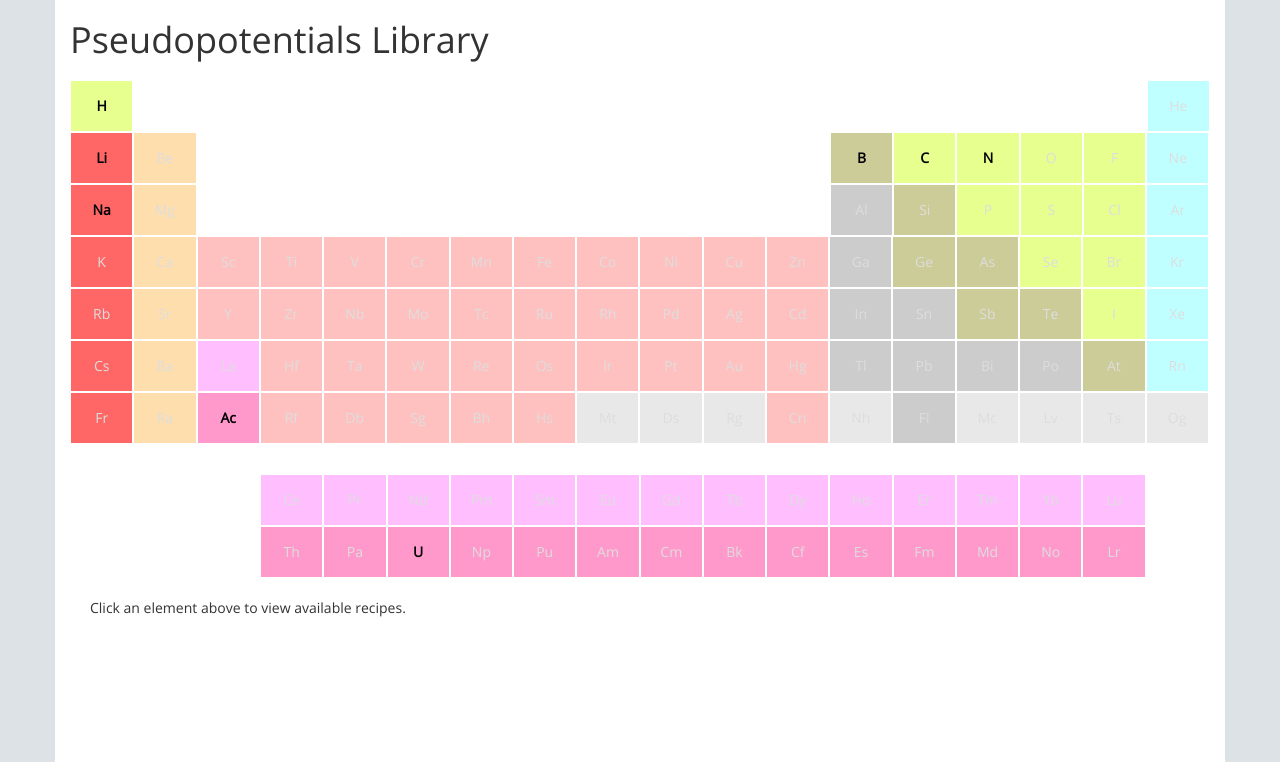
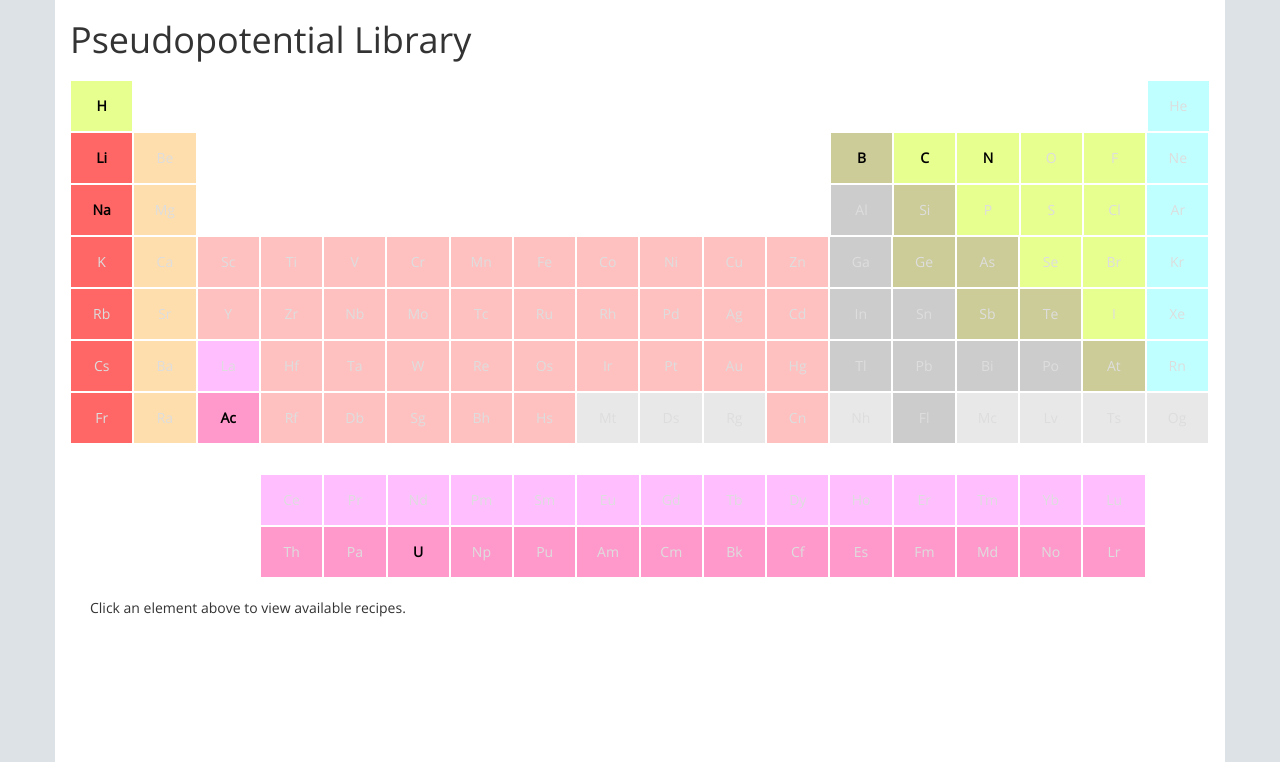
Before and after one commit to QMCPACK/pseudopotentiallibrary, a PHP site: page / in a window 1280 px wide. Shown: the top 762 px of the page. Run offline with PHP 8.4, Linux system fonts and the light colour scheme; data that the repository does not hold is empty.

Commit message:
Pseudopotential singular

```diff
--- a/index.php
+++ b/index.php
@@ -5,7 +5,7 @@
     <meta http-equiv="X-UA-Compatible" content="IE=edge">
     <meta name="viewport" content="width=device-width, initial-scale=1">
 
-		<meta name="description" content="Pseudopotentials Library">
+		<meta name="description" content="Pseudopotential Library">
 		<meta name="keywords" content="HTML,CSS,JavaScript">
 		<meta name="author" content="Ashley Pressley">
 
@@ -20,7 +20,7 @@
 
 	<body>
 		<div id="main" class="container">
-			<h1>Pseudopotentials Library</h1>
+			<h1>Pseudopotential Library</h1>
 			<div id="text-above">
 				<?php
 					$ParsedownAbove = new Parsedown();
```
